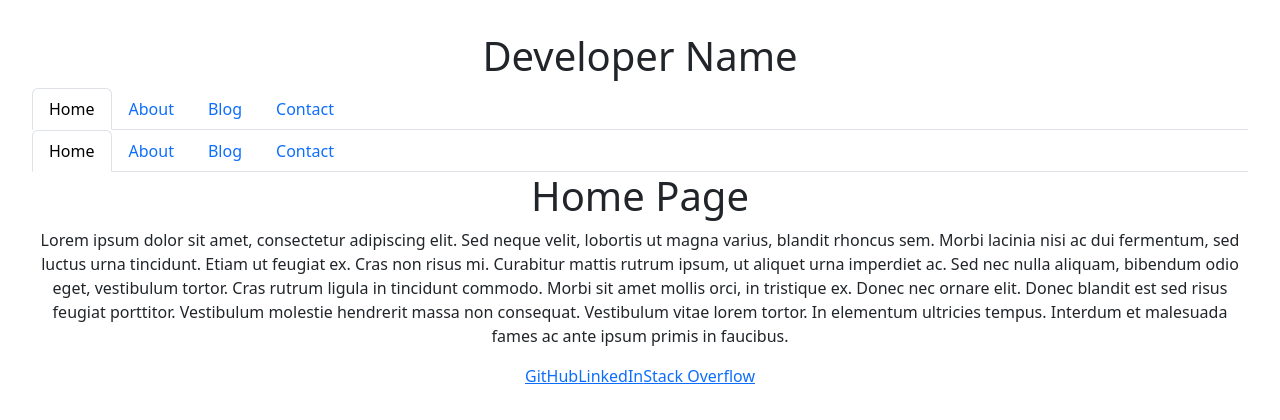
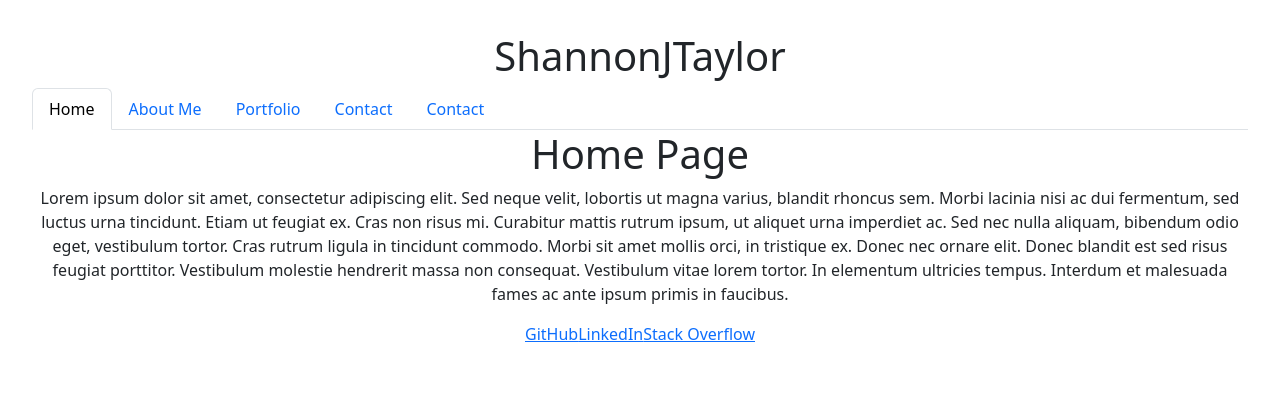
Before and after one commit to ShannonJTaylor/12-ReactPortfolio, a React (Vite) app: page / in a window 1280 px wide. Shown: the top 420 px of the page. Built offline with nearby package versions, Linux system fonts and the light colour scheme.

Commit message:
Browser functions NavTabs work.

```diff
--- a/src/App.jsx
+++ b/src/App.jsx
@@ -1,34 +1,81 @@
 import React from 'react';
-import { Routes, Route } from 'react-router-dom';
+import { createBrowserRouter, RouterProvider } from 'react-router-dom';
 import Header from './components/Header';
 import Footer from './components/Footer';
-import About from './pages/About';
-import Blog from './pages/Blog';
+import AboutMe from './pages/AboutMe';
+import Portfolio from './pages/Portfolio';
 import Contact from './pages/Contact';
-import Error from './pages/Error';
+import ErrorPage from './pages/Error';
 import Home from './pages/Home';
+import Resume from './pages/Resume';
 import './App.css';
 import NavTabs from './components/NavTabs';
 
-const App = () => {
 
+const router = createBrowserRouter([
+  {
+    path: '/',
+    element: (
+      <>
+        <Header />
+        <NavTabs />
+        <Home />
+        <Footer />
+      </>
+    ),
+    errorElement: <ErrorPage />,
+  },
+  {
+    path: '/aboutme',
+    element: (
+      <>
+        <Header />
+        <NavTabs />
+        <AboutMe />
+        <Footer />
+      </>
+    ),
+  },
+  {
+    path: '/portfolio',
+    element: (
+      <>
+        <Header />
+        <NavTabs />
+        <Portfolio />
+        <Footer />
+      </>
+    ),
+  },
+  {
+    path: '/contact',
+    element: (
+      <>
+        <Header />
+        <NavTabs />
+        <Contact />
+        <Footer />
+      </>
+    ),
+  },
+  {
+    path: '/resume',
+    element: (
+      <>
+        <Header />
+        <NavTabs />
+        <Resume />
+        <Footer />
+      </>
+    ),
+  },
+]);
+
+
+function App() {
   return (
 
-    <div className="app-container">
-      <Header />
-      <NavTabs />
-      <main>
-        <Routes>
-          <Route path="/" element={<Home />} />
-          <Route path="/about" element={<About />} />
-          <Route path="/blog" element={<Blog />} />
-          <Route path="/contact" element={<Contact />} />
-          <Route path="*" element={<Error />} />
-        </Routes>
-      </main>
-      <Footer />
-    </div>
-
+    <RouterProvider router={router}/>
   );
 };
 
--- a/src/components/Header.jsx
+++ b/src/components/Header.jsx
@@ -1,12 +1,12 @@
 // src/components/Header.jsx
 import React from 'react';
-import NavTabs from './NavTabs';
+
 
 const Header = () => {
   return (
     <header>
-      <h1>Developer Name</h1>
-      <NavTabs />
+      <h1>ShannonJTaylor</h1>
+
     </header>
   );
 };
--- a/src/components/NavTabs.jsx
+++ b/src/components/NavTabs.jsx
@@ -21,27 +21,36 @@ function NavTabs() {
       </li>
       <li className="nav-item">
         <Link
-          to="/About"
+          to="/aboutme"
           // Check to see if the currentPage is `About`, and if so we use the active link class from bootstrap. Otherwise, we set it to a normal nav-link
-          className={currentPage === '/About' ? 'nav-link active' : 'nav-link'}
+          className={currentPage === '/AboutMe' ? 'nav-link active' : 'nav-link'}
         >
-          About
+          About Me
         </Link>
       </li>
       <li className="nav-item">
         <Link
-          to="/Blog"
+          to="/portfolio"
           // Check to see if the currentPage is `Blog`, and if so we use the active link class from bootstrap. Otherwise, we set it to a normal nav-link
-          className={currentPage === '/Blog' ? 'nav-link active' : 'nav-link'}
+          className={currentPage === '/Portfolio' ? 'nav-link active' : 'nav-link'}
         >
-          Blog
+          Portfolio
         </Link>
       </li>
       <li className="nav-item">
         <Link
-          to="/Contact"
+          to="/contact"
           // Check to see if the currentPage is `Contact`, and if so we use the active link class from bootstrap. Otherwise, we set it to a normal nav-link
           className={currentPage === '/Contact' ? 'nav-link active' : 'nav-link'}
+        >
+          Contact
+        </Link>
+      </li>
+      <li className="nav-item">
+        <Link
+          to="/resume"
+          // Check to see if the currentPage is `Contact`, and if so we use the active link class from bootstrap. Otherwise, we set it to a normal nav-link
+          className={currentPage === '/Resume' ? 'nav-link active' : 'nav-link'}
         >
           Contact
         </Link>
--- a/src/main.jsx
+++ b/src/main.jsx
@@ -1,6 +1,5 @@
 import React from 'react';
 import ReactDOM from 'react-dom/client';
-import { BrowserRouter } from 'react-router-dom';
 import 'bootstrap/dist/css/bootstrap.min.css';
 import App from './App';
 
@@ -43,8 +42,8 @@ import App from './App';
 
 ReactDOM.createRoot(document.getElementById('root')).render(
   <React.StrictMode>
-    <BrowserRouter>
+
    <App />
-    </BrowserRouter>
+
   </React.StrictMode>
 );
--- a/src/pages/About.jsx
+++ b/src/pages/AboutMe.jsx
@@ -1,7 +1,7 @@
 export default function About() {
     return (
       <div>
-        <h1>About Page</h1>
+        <h1>About Me</h1>
         <p>
           Nunc pharetra finibus est at efficitur. Praesent sed congue diam.
           Integer gravida dui mauris, ut interdum nunc egestas sed. Aenean sed
--- /dev/null
+++ b/src/pages/Portfolio.jsx
@@ -0,0 +1,22 @@
+export default function Portfolio() {
+    return (
+      <div>
+        <h1>Portfolio</h1>
+        <p>
+          Donec a volutpat quam. Curabitur nec varius justo, sed rutrum ligula.
+          Curabitur pellentesque turpis sit amet eros iaculis, a mollis arcu
+          dictum. Ut vel ante eget massa ornare placerat. Etiam nisl orci, finibus
+          sodales volutpat et, hendrerit ut dolor. Suspendisse porta dictum nunc,
+          sed pretium risus rutrum eget. Nam consequat, ligula in faucibus
+          vestibulum, nisi justo laoreet risus, luctus luctus mi lacus sit amet
+          libero. Class aptent taciti sociosqu ad litora torquent per conubia
+          nostra, per inceptos himenaeos. Mauris pretium condimentum tellus eget
+          lobortis. Interdum et malesuada fames ac ante ipsum primis in faucibus.
+          Donec placerat accumsan mi, ut congue neque placerat eu. Donec nec ipsum
+          in velit pellentesque vehicula sit amet at augue. Maecenas aliquam
+          bibendum congue. Pellentesque semper, lectus non ullamcorper iaculis,
+          est ligula suscipit velit, sed bibendum turpis dui in sapien.
+        </p>
+      </div>
+    );
+  }
--- a/src/pages/Blog.jsx
+++ b/src/pages/Resume.jsx
@@ -1,7 +1,7 @@
-export default function Blog() {
+export default function Resume() {
     return (
       <div>
-        <h1>Blog Page</h1>
+        <h1>Resume</h1>
         <p>
           Donec a volutpat quam. Curabitur nec varius justo, sed rutrum ligula.
           Curabitur pellentesque turpis sit amet eros iaculis, a mollis arcu
```
